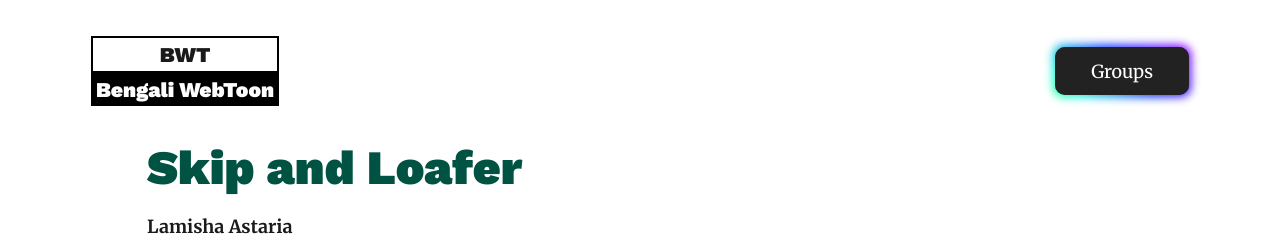
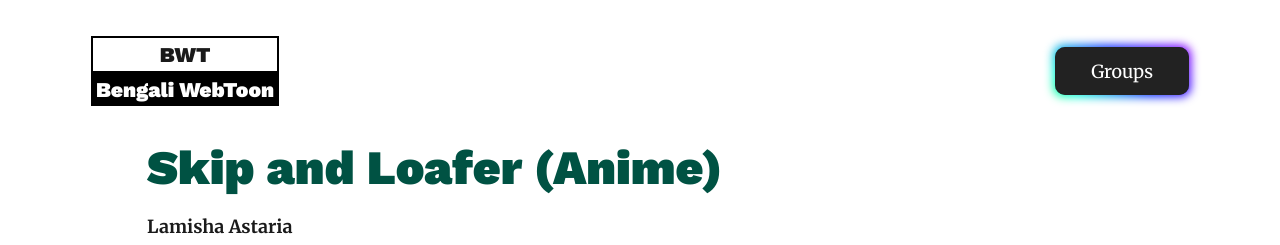
Before and after one commit to Zenran/BWT-Website, an Eleventy site: page src/blog/2023-06-skip-and-loafer.md in a window 1280 px wide. Shown: the top 245 px of the page. Built offline with nearby package versions, Linux system fonts and the light colour scheme; Eleventy itself is replaced by a stand-in of ours; files that its build step writes are made by us from their sources.

Commit message:
Update Blog “2023-06-skip-and-loafer”

```diff
--- a/src/blog/2023-06-skip-and-loafer.md
+++ b/src/blog/2023-06-skip-and-loafer.md
@@ -1,5 +1,5 @@
 ---
-title: Skip and Loafer
+title: Skip and Loafer (Anime)
 description: >-
   খুব রিল্যাক্সিং ও হোলসাম কন্টেন্ট পছন্দ করে থাকলে "Skip and Loafer" সিরিজটি
   ট্রাই করতে পারেন। এই বছরের এখন পর্যন্ত বের হওয়া বেস্ট স্লাইস অফ লাইফ অ্যানিমে
```
